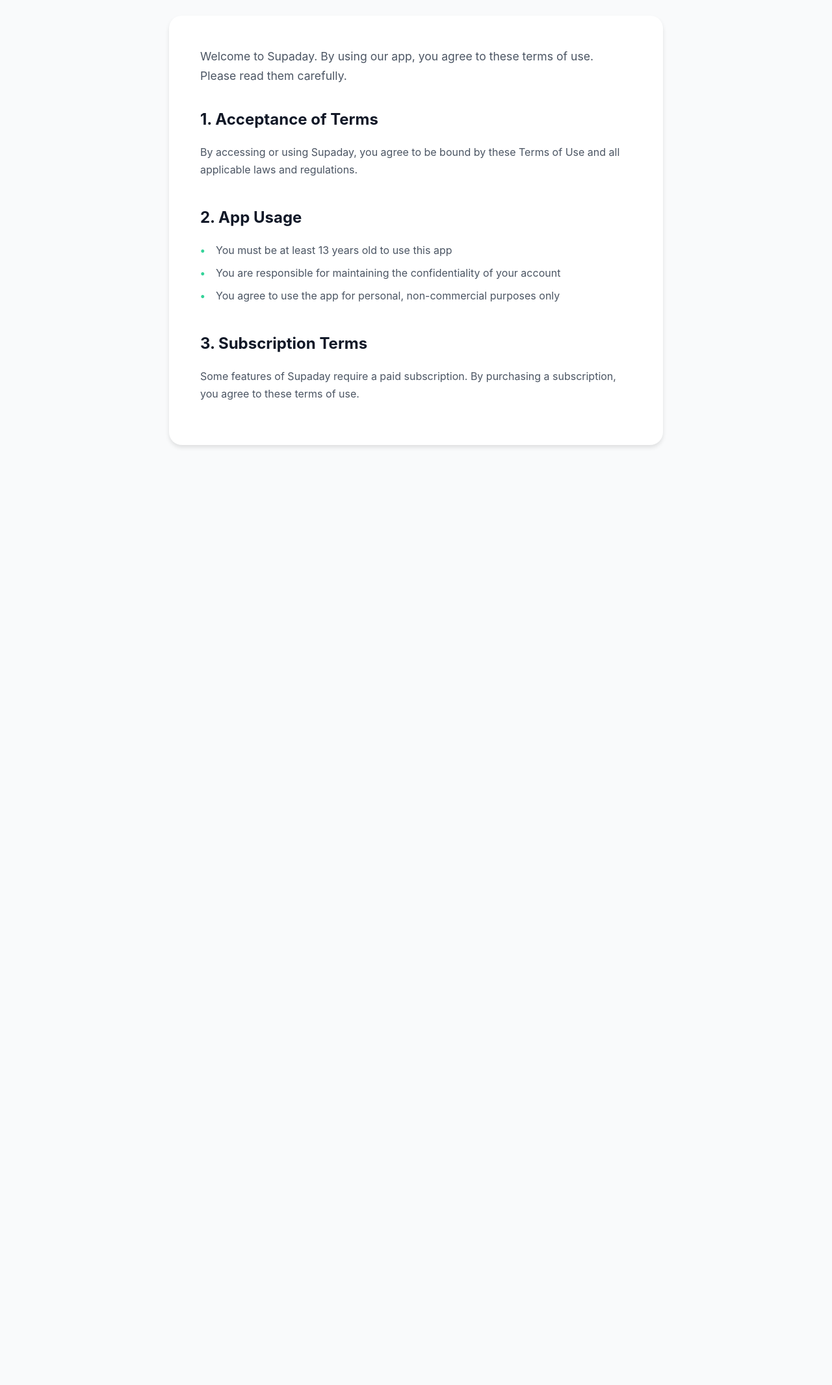
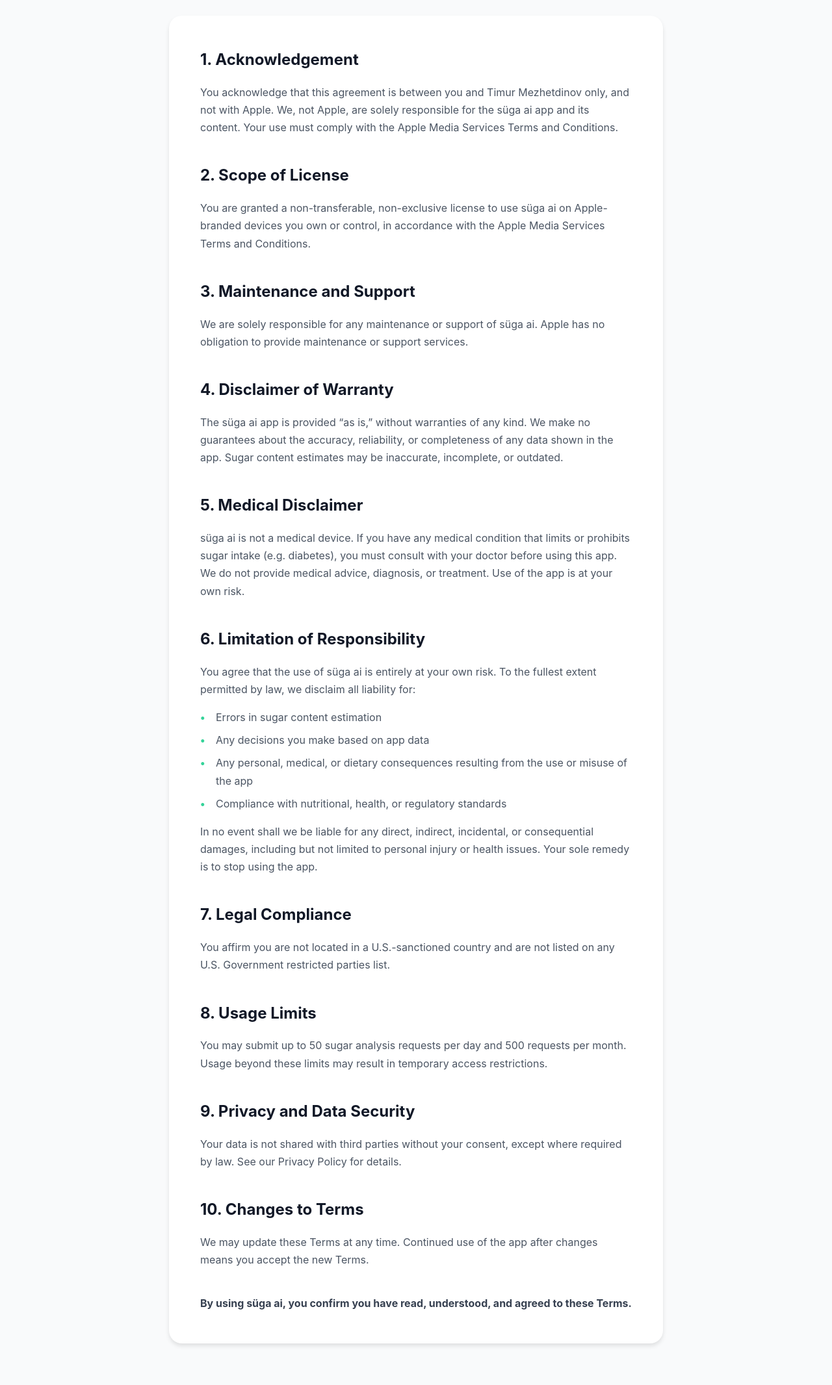
Before and after one commit to historicalstepscounter/supadaylanding, a plain HTML site: page terms.html in a window 1280 px wide. Shown: the part 200-2332 px from the top of the page at 65% size. Before the commit the page ends 949 px from the top, so only its background shows below. Drawn offline with Linux system fonts and the light colour scheme.

Commit message:
Add files via upload

```diff
--- a/terms.html
+++ b/terms.html
@@ -3,8 +3,7 @@
 <head>
     <meta charset="UTF-8">
     <meta name="viewport" content="width=device-width, initial-scale=1.0">
-    <title>Terms of Use - Supaday App</title>
-    <style>
+    <title>Terms of Use - süga ai App</title> <style>
         /* Copy all styles from privacy.html */
         :root {
             --accent-green: #34D399;
@@ -89,10 +88,11 @@
         }
 
         .terms-content .intro {
-            font-size: 1.1rem;
-            color: #4B5563;
-            margin-bottom: 2rem;
-        }
+             font-size: 1.1rem;
+             color: #4B5563;
+             margin-bottom: 2rem; /* Keep or adjust intro styling as needed */
+         }
+
 
         .terms-section {
             margin-bottom: 2.5rem;
@@ -127,7 +127,7 @@
         }
 
         .terms-section ul li:before {
-            content: "•";
+            content: "•"; /* Using bullet points for the list in section 6 */
             color: var(--accent-green);
             font-weight: bold;
             position: absolute;
@@ -161,7 +161,7 @@
 <body>
     <nav class="nav">
         <div class="nav-container">
-            <a href="index.html" class="nav-logo">Supaday</a>
+            <a href="index.html" class="nav-logo">süga ai</a>
             <div class="nav-links">
                 <a href="index.html" class="nav-link">Home</a>
                 <a href="privacy.html" class="nav-link">Privacy Policy</a>
@@ -173,29 +173,64 @@
     <div class="terms-container">
         <h1 class="terms-title">Terms of Use</h1>
         <div class="terms-content">
-            <p class="intro">
-                Welcome to Supaday. By using our app, you agree to these terms of use. Please read them carefully.
-            </p>
-
             <section class="terms-section">
-                <h2>1. Acceptance of Terms</h2>
-                <p>By accessing or using Supaday, you agree to be bound by these Terms of Use and all applicable laws and regulations.</p>
+                <h2>1. Acknowledgement</h2>
+                <p>You acknowledge that this agreement is between you and Timur Mezhetdinov only, and not with Apple. We, not Apple, are solely responsible for the süga ai app and its content. Your use must comply with the Apple Media Services Terms and Conditions.</p>
             </section>
 
             <section class="terms-section">
-                <h2>2. App Usage</h2>
-                <ul>
-                    <li>You must be at least 13 years old to use this app</li>
-                    <li>You are responsible for maintaining the confidentiality of your account</li>
-                    <li>You agree to use the app for personal, non-commercial purposes only</li>
-                </ul>
+                <h2>2. Scope of License</h2>
+                <p>You are granted a non-transferable, non-exclusive license to use süga ai on Apple-branded devices you own or control, in accordance with the Apple Media Services Terms and Conditions.</p>
             </section>
 
             <section class="terms-section">
-                <h2>3. Subscription Terms</h2>
-                <p>Some features of Supaday require a paid subscription. By purchasing a subscription, you agree to these terms of use.</p>
+                <h2>3. Maintenance and Support</h2>
+                <p>We are solely responsible for any maintenance or support of süga ai. Apple has no obligation to provide maintenance or support services.</p>
             </section>
-        </div>
+
+             <section class="terms-section">
+                <h2>4. Disclaimer of Warranty</h2>
+                <p>The süga ai app is provided “as is,” without warranties of any kind. We make no guarantees about the accuracy, reliability, or completeness of any data shown in the app. Sugar content estimates may be inaccurate, incomplete, or outdated.</p>
+            </section>
+
+            <section class="terms-section">
+                <h2>5. Medical Disclaimer</h2>
+                <p>süga ai is not a medical device. If you have any medical condition that limits or prohibits sugar intake (e.g. diabetes), you must consult with your doctor before using this app. We do not provide medical advice, diagnosis, or treatment. Use of the app is at your own risk.</p>
+            </section>
+
+            <section class="terms-section">
+                <h2>6. Limitation of Responsibility</h2>
+                <p>You agree that the use of süga ai is entirely at your own risk. To the fullest extent permitted by law, we disclaim all liability for:</p>
+                <ul>
+                    <li>Errors in sugar content estimation</li>
+                    <li>Any decisions you make based on app data</li>
+                    <li>Any personal, medical, or dietary consequences resulting from the use or misuse of the app</li>
+                    <li>Compliance with nutritional, health, or regulatory standards</li>
+                </ul>
+                <p>In no event shall we be liable for any direct, indirect, incidental, or consequential damages, including but not limited to personal injury or health issues. Your sole remedy is to stop using the app.</p>
+            </section>
+
+            <section class="terms-section">
+                <h2>7. Legal Compliance</h2>
+                <p>You affirm you are not located in a U.S.-sanctioned country and are not listed on any U.S. Government restricted parties list.</p>
+            </section>
+
+            <section class="terms-section">
+                <h2>8. Usage Limits</h2>
+                <p>You may submit up to 50 sugar analysis requests per day and 500 requests per month. Usage beyond these limits may result in temporary access restrictions.</p>
+            </section>
+
+             <section class="terms-section">
+                <h2>9. Privacy and Data Security</h2>
+                <p>Your data is not shared with third parties without your consent, except where required by law. See our Privacy Policy for details.</p>
+            </section>
+
+            <section class="terms-section">
+                <h2>10. Changes to Terms</h2>
+                <p>We may update these Terms at any time. Continued use of the app after changes means you accept the new Terms.</p>
+            </section>
+
+            <p><strong>By using süga ai, you confirm you have read, understood, and agreed to these Terms.</strong></p> </div>
     </div>
 </body>
 </html>
```
Also changed, not shown: index.html (+6 -6 lines), privacy.html (+30 -23 lines), screenshot2.jpg, screenshot3.jpg, 1 other file.
